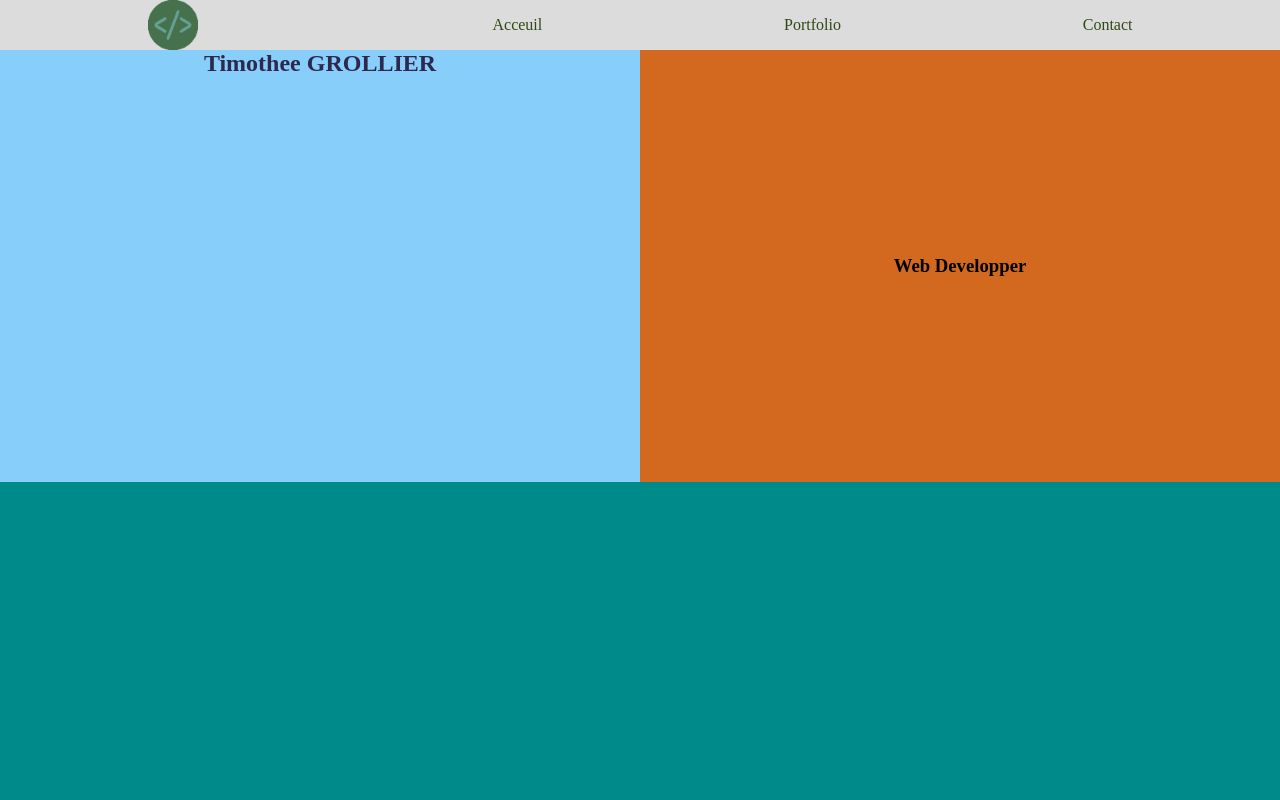
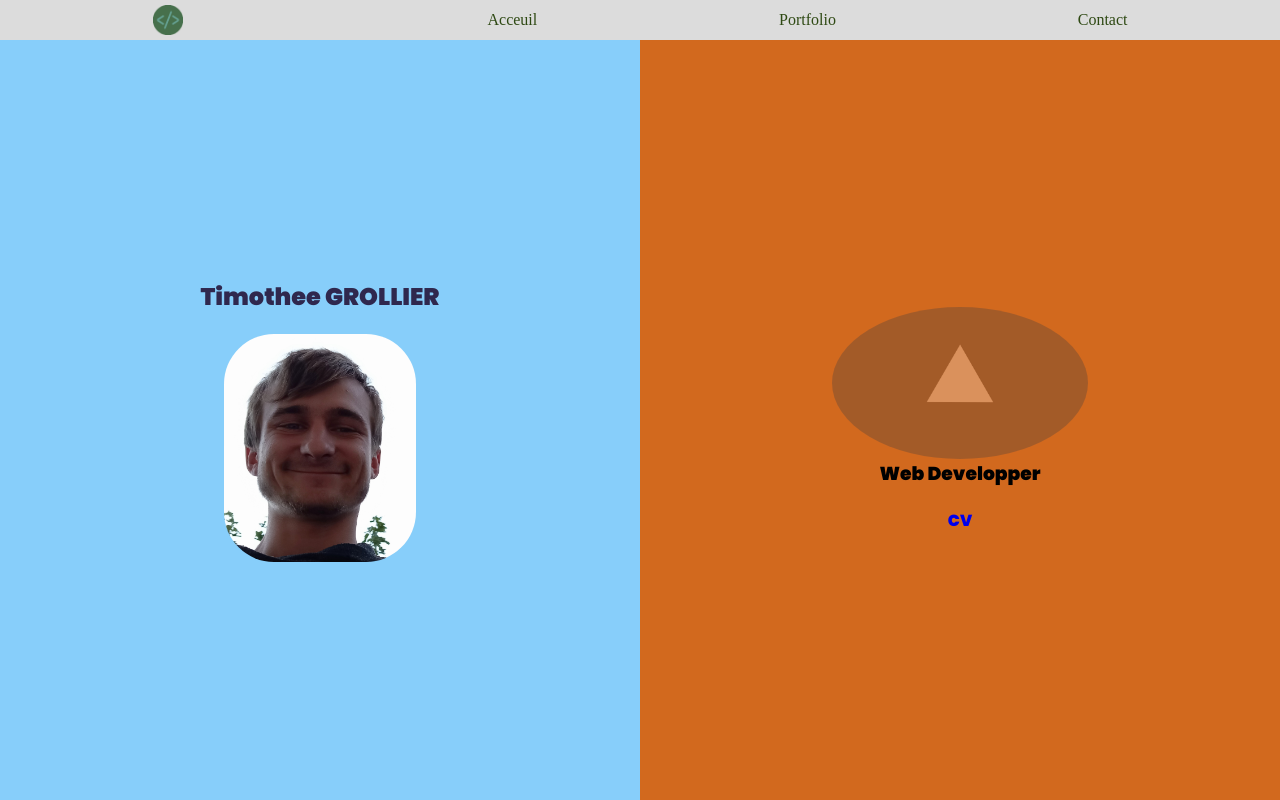
Before and after one commit to timotheegrollier/timotheegrollier, a plain HTML site: page index.html in a window 1280 px wide. Drawn offline with Linux system fonts and the light colour scheme; a web font is replaced by a local one.

Commit message:
Homepage in working

```diff
--- a/assets/scss/_extend.scss
+++ b/assets/scss/_extend.scss
@@ -1,10 +1,8 @@
-%mx-auto {
-  margin-left: 50%;
-  margin-right: 50%;
-}
-
 %dflex-center {
   display: flex;
   justify-content: center;
   align-items: center;
 }
+%mtop {
+  margin-top: 20px;
+}
--- a/assets/scss/style.scss
+++ b/assets/scss/style.scss
@@ -1,3 +1,13 @@
+@font-face {
+  font-family: "Train";
+  src: url(/assets/font/TrainOne-Regular.ttf);
+}
+
+@font-face {
+  font-family: "pop";
+  src: url(/assets/font/Poppins-Black.ttf);
+}
+
 @import "mixins";
 @import "extend";
 
@@ -14,8 +24,8 @@ body {
 
 .nav-logo {
   background: url(/assets/img/developpement-code.png) center/cover;
-  height: 50px;
-  width: 50px;
+  height: 30px;
+  width: 30px;
 }
 
 #nav-menu {
@@ -23,14 +33,20 @@ body {
   justify-content: space-around;
   align-items: center;
   background: gainsboro;
+  height: 5vh;
 
   ul {
     display: flex;
     justify-content: space-between;
     width: 50%;
+    font-family: "Train";
+
     a {
       text-decoration: none;
       color: rgb(46, 73, 19);
+      &:hover {
+        color: darkcyan;
+      }
     }
   }
   .icon-burger {
@@ -39,23 +55,55 @@ body {
 }
 
 #zone1 {
-  height: 90vh;
+  height: 95vh;
+  font-family: "pop";
 
   @include grid50();
   #cadre1 {
-    height: 60%;
+    height: 100%;
     background: lightskyblue;
+    @extend %dflex-center;
+    flex-direction: column;
     h2 {
       color: rgb(47, 40, 78);
       @extend %dflex-center;
     }
+    #timo {
+      background: url(/assets/img/timo.jpg) center/cover;
+      //   object-fit: cover;
+      @extend %mtop;
+      width: 30%;
+      height: 30%;
+      border-radius: 50px;
+    }
   }
   #cadre2 {
     @extend %dflex-center;
-    height: 60%;
+    flex-direction: column;
+    height: 100%;
     background: chocolate;
     h3 {
       @extend %dflex-center;
     }
+    #dev-back {
+      background: url(/assets/img/K5I1.gif) center/cover;
+      height: 20%;
+      width: 40%;
+      border-radius: 50%;
+      opacity: 0.3;
+    }
+  }
+  a {
+    text-decoration: none;
+    @extend %mtop;
+    &:hover {
+      color: darkcyan;
+    }
   }
 }
+
+@media screen and (max-width: 576px) {
+  #zone1 {
+    grid-template-columns: 1fr;
+  }
+}
--- a/index.html
+++ b/index.html
@@ -34,9 +34,12 @@
       <section id="zone1">
         <div class="cadre" id="cadre1">
           <h2>Timothee GROLLIER</h2>
+          <div id="timo"></div>
         </div>
         <div class="cadre" id="cadre2">
+          <div id="dev-back"></div>
           <h3>Web Developper</h3>
+          <a href="/Timothee GROLLIER(3).pdf">CV</a>
         </div>
       </section>
     </main>
```
Also changed, not shown: assets/css/style.css, assets/font/Poppins-Black.ttf (added), assets/img/K5I1.gif (added), assets/img/timo.jpg (added), 3 other files.
